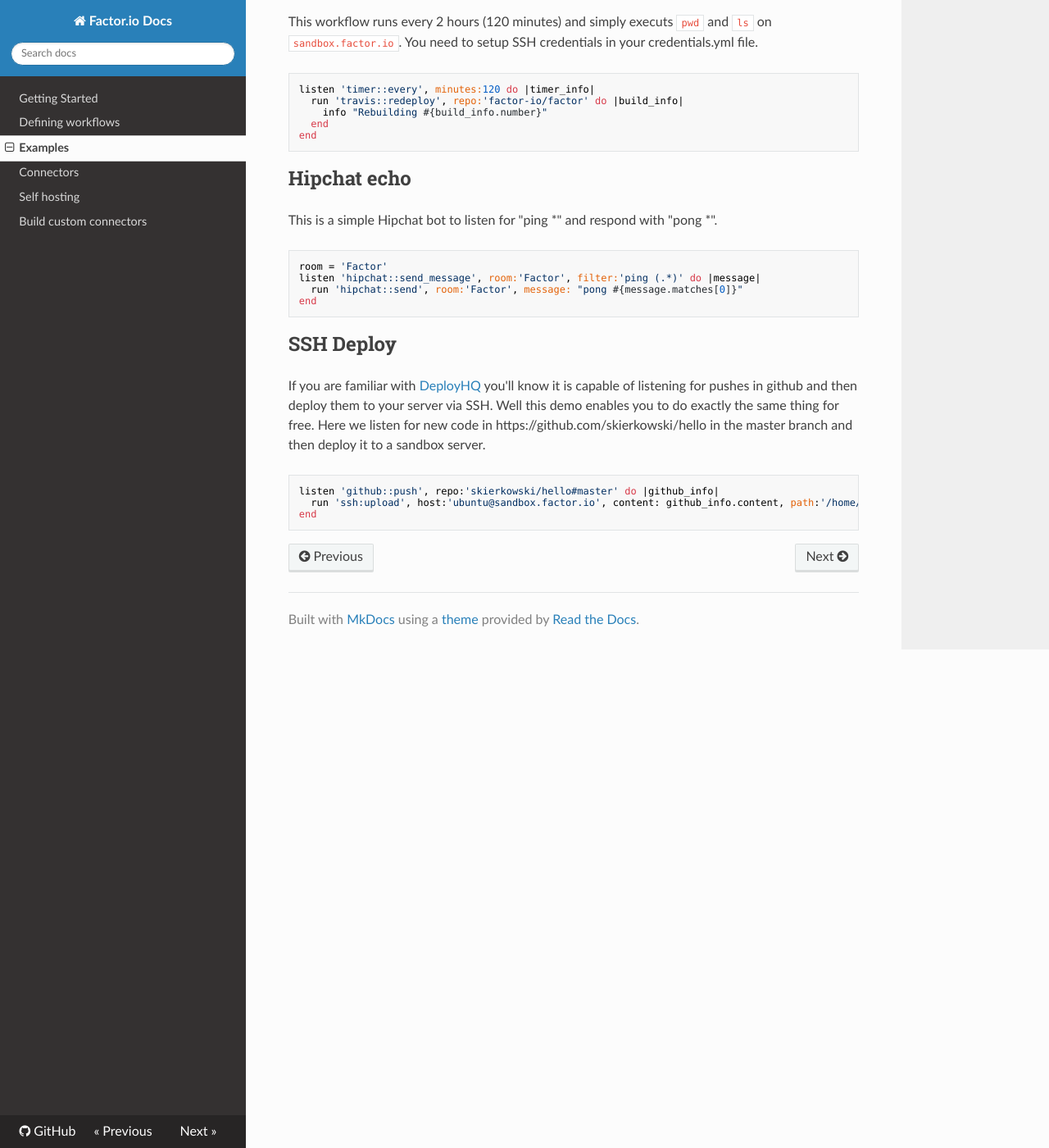
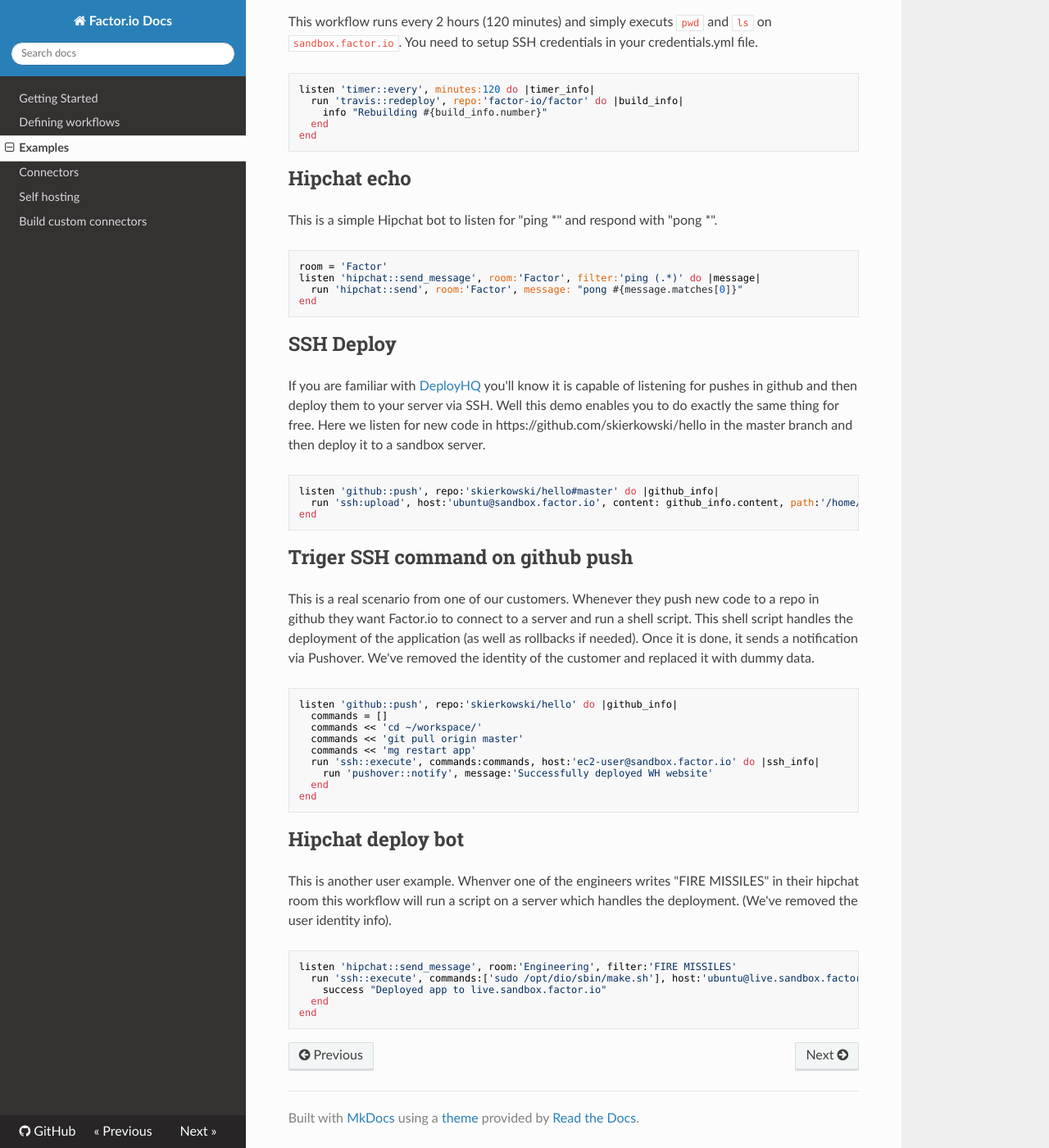
Before and after one commit to factor-io/docs, an MkDocs documentation site: the page built from docs/examples.md, in a window 1280 px wide and 1400 px high, scrolled down 670 px. Shown: the whole window at 82% size. Built offline with MkDocs 1.6.1, drawn with Linux system fonts in a browser that asks for light colours; nearby versions of some CDN libraries; old or Windows-style settings are respelled for this version of MkDocs.

Commit message:
SSH and bot example

```diff
--- a/docs/examples.md
+++ b/docs/examples.md
@@ -41,3 +41,27 @@ If you are familiar with [DeployHQ](https://www.deployhq.com/) you'll know it is
     listen 'github::push', repo:'skierkowski/hello#master' do |github_info|
       run 'ssh:upload', host:'ubuntu@sandbox.factor.io', content: github_info.content, path:'/home/ubuntu/web'
     end
+
+
+## Triger SSH command on github push
+This is a real scenario from one of our customers. Whenever they push new code to a repo in github they want Factor.io to connect to a server and run a shell script. This shell script handles the deployment of the application (as well as rollbacks if needed). Once it is done, it sends a notification via Pushover. We've removed the identity of the customer and replaced it with dummy data.
+
+    listen 'github::push', repo:'skierkowski/hello' do |github_info|
+      commands = []
+      commands << 'cd ~/workspace/'
+      commands << 'git pull origin master'
+      commands << 'mg restart app'
+      run 'ssh::execute', commands:commands, host:'ec2-user@sandbox.factor.io' do |ssh_info|
+        run 'pushover::notify', message:'Successfully deployed WH website'
+      end
+    end
+
+
+## Hipchat deploy bot
+This is another user example. Whenver one of the engineers writes "FIRE MISSILES" in their hipchat room this workflow will run a script on a server which handles the deployment. (We've removed the user identity info).
+
+    listen 'hipchat::send_message', room:'Engineering', filter:'FIRE MISSILES'
+      run 'ssh::execute', commands:['sudo /opt/dio/sbin/make.sh'], host:'ubuntu@live.sandbox.factor.io' do
+        success "Deployed app to live.sandbox.factor.io"
+      end
+    end
```
